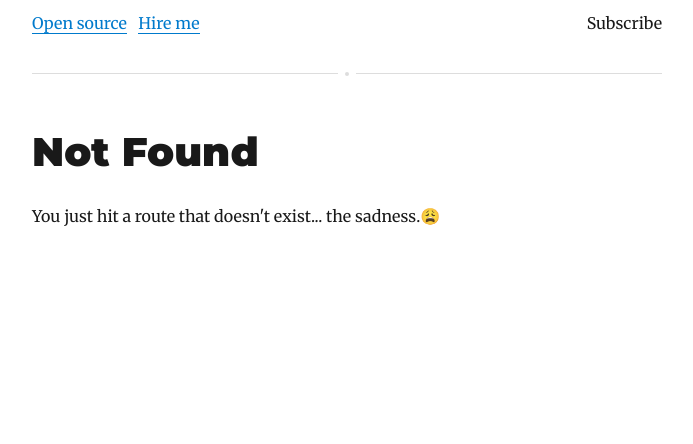
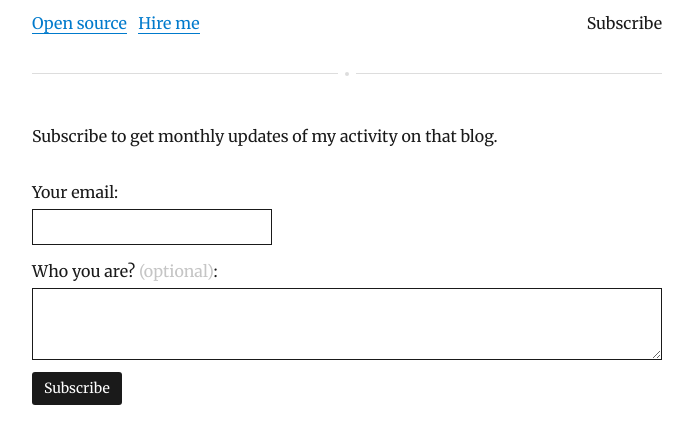
Before and after one commit to saivanji/blog, a Gatsby site: page /subscribe in a window 1280 px wide. Before the commit this address had no page. Shown: the part 154-598 px from the top of the page, without its empty margins (293-986 px from the left). Built offline with nearby package versions, Linux system fonts and the light colour scheme; Gatsby itself is replaced by a stand-in of ours.

Commit message:
Add subscribe page

```diff
--- a/src/pages/open-source.js
+++ b/src/pages/open-source.js
@@ -18,7 +18,8 @@ export default ({ data, location }) => {
       <p>
         <a href="//github.com/aiven715/promise-hook">promise-hook</a> is a React
         library which leverages hooks conception to provide simple and
-        consistent way to handle async Promise interactions in React components.
+        consistent way to handle async Promise interactions in React
+        applications.
       </p>
     </Layout>
   )
--- /dev/null
+++ b/src/pages/subscribe.js
@@ -0,0 +1,49 @@
+import React from 'react'
+import { graphql } from 'gatsby'
+
+import Layout from '../components/layout'
+import SEO from '../components/seo'
+import { formatReadingTime } from '../utils'
+
+export default ({ data, location }) => {
+  const siteTitle = data.site.siteMetadata.title
+
+  return (
+    <Layout location={location} title={siteTitle}>
+      <SEO title="Subscribe" keywords={['subscribe']} />
+      <p>Subscribe to get monthly updates of my activity on that blog.</p>
+      <form onSubmit={subscribe}>
+        <label className="form-row">
+          <span className="form-label">Your email:</span>
+          <input type="email" name="email" required />
+        </label>
+        <label className="form-row">
+          <span className="form-label">
+            Who you are? <span className="optional">(optional)</span>:
+          </span>
+          <textarea name="introduction" />
+        </label>
+        <button type="submit">Subscribe</button>
+      </form>
+    </Layout>
+  )
+}
+
+export const pageQuery = graphql`
+  query {
+    site {
+      siteMetadata {
+        title
+      }
+    }
+  }
+`
+
+function subscribe(e) {
+  e.preventDefault()
+
+  const email = e.target.email.value
+  const introduction = e.target.introduction.value
+
+  console.log(email, introduction)
+}
--- a/src/style/base.css
+++ b/src/style/base.css
@@ -188,7 +188,7 @@ html {
 }
 body {
   margin: 0;
-  color: hsla(0, 0%, 0%, 0.9);
+  color: #1a1a1a;
   font-family: 'Merriweather', 'Georgia', serif;
   font-weight: 400;
   word-wrap: break-word;
--- a/src/style/custom.css
+++ b/src/style/custom.css
@@ -130,6 +130,61 @@ hr {
   border-color: transparent;
 }
 
+input,
+textarea {
+  border: 1px solid #1a1a1a;
+  position: relative;
+  appearance: none;
+  outline: 0;
+}
+
+input {
+  height: 2.25rem;
+  padding: 0 0.5rem;
+  max-width: 15rem;
+  width: 100%;
+}
+
+input:focus,
+textarea:focus {
+  border-bottom: 2px solid #1a1a1a;
+}
+
+button {
+  appearance: none;
+  outline: 0;
+  cursor: pointer;
+  font-size: 14px;
+  background-color: #1a1a1a;
+  border-radius: 3px;
+  border: 0;
+  color: #fff;
+  padding: 0.25rem 0.75rem;
+}
+
+textarea {
+  height: 4.5rem;
+  padding: 0.5rem;
+}
+
+.form-row {
+  display: flex;
+  flex-direction: column;
+  margin-bottom: 0.75rem;
+}
+
+.form-row:last-child {
+  margin-bottom: 0;
+}
+
+.form-label {
+  margin-bottom: 3px;
+}
+
+.optional {
+  color: #c5c5c5;
+}
+
 .gatsby-resp-image-wrapper {
   max-width: none !important;
 }
```
